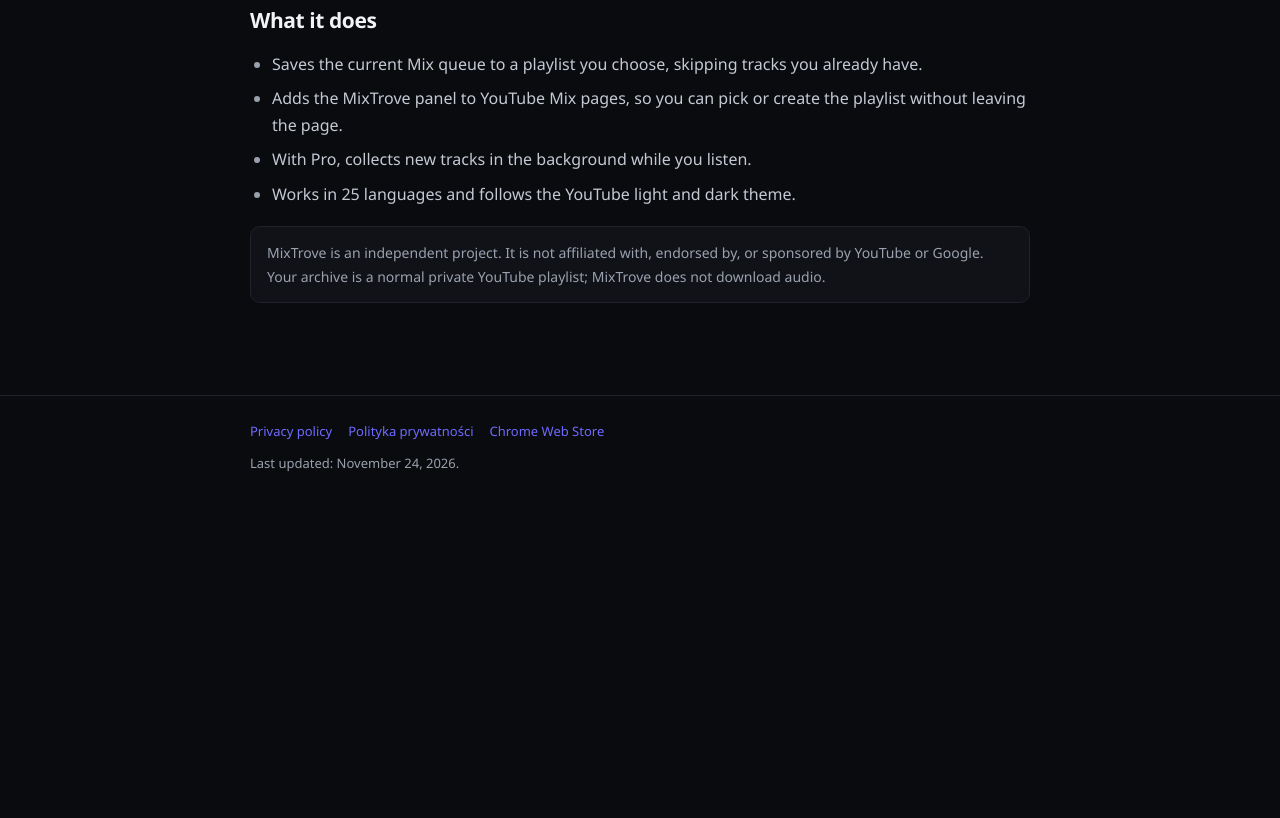
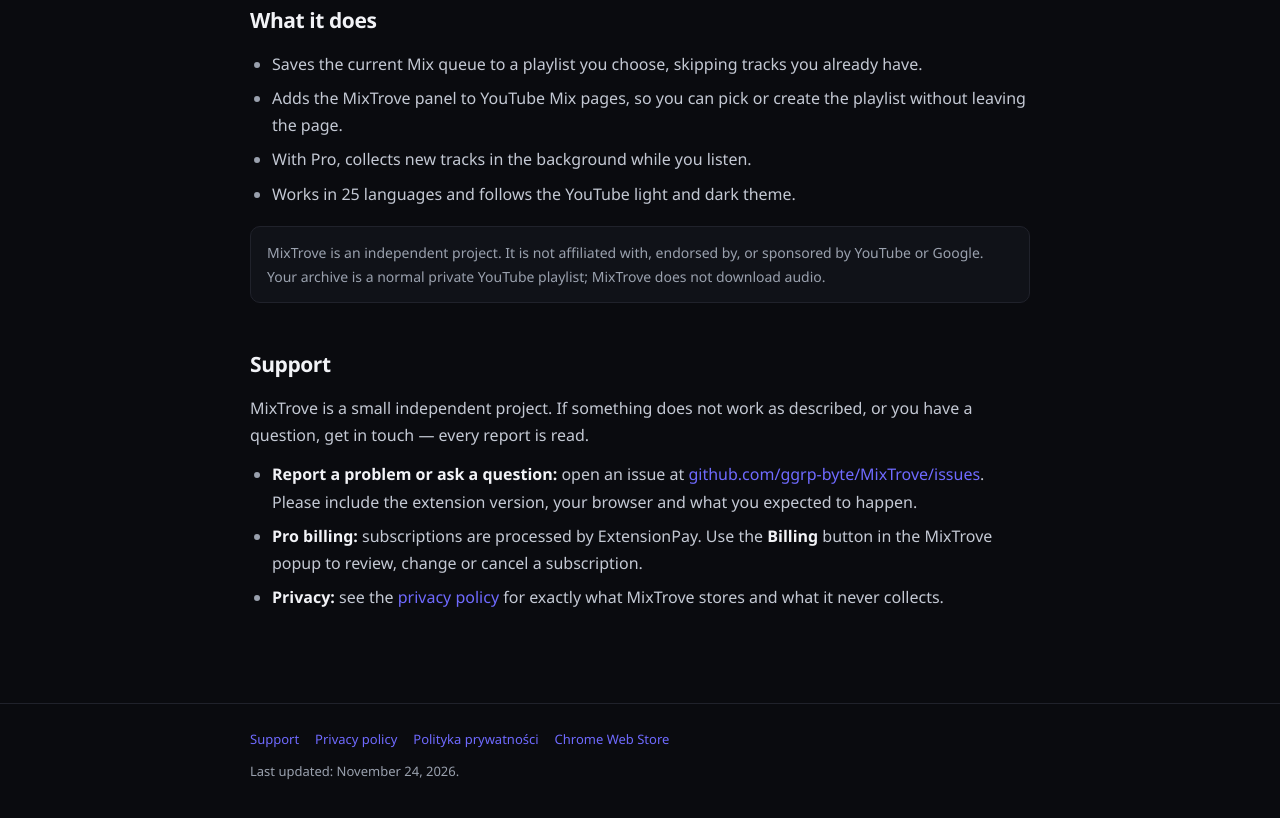
Before and after one commit to ggrp-byte/MixTrove, a plain HTML site: page index.html in a window 1280 px wide. Shown: the part 422-1240 px from the top of the page. Before the commit the page ends 938 px from the top, so only its background shows below. Drawn offline with Linux system fonts and the light colour scheme.

Commit message:
Add support section with #support anchor

```diff
--- a/index.html
+++ b/index.html
@@ -17,6 +17,7 @@
         MixTrove
       </a>
       <nav class="site-nav" aria-label="Site">
+        <a href="#support">Support</a>
         <a href="privacy.html">Privacy</a>
         <a href="privacy-pl.html" lang="pl" hreflang="pl">Polski</a>
         <a href="https://chromewebstore.google.com/detail/amgdkimmkgfmkdnclchmcbdaafkgflih">Chrome Web Store</a>
@@ -44,11 +45,22 @@
       </ul>
       <p class="note">MixTrove is an independent project. It is not affiliated with, endorsed by, or sponsored by YouTube or Google. Your archive is a normal private YouTube playlist; MixTrove does not download audio.</p>
     </section>
+
+    <section id="support">
+      <h2>Support</h2>
+      <p>MixTrove is a small independent project. If something does not work as described, or you have a question, get in touch — every report is read.</p>
+      <ul>
+        <li><strong>Report a problem or ask a question:</strong> open an issue at <a href="https://github.com/ggrp-byte/MixTrove/issues">github.com/ggrp-byte/MixTrove/issues</a>. Please include the extension version, your browser and what you expected to happen.</li>
+        <li><strong>Pro billing:</strong> subscriptions are processed by ExtensionPay. Use the <strong>Billing</strong> button in the MixTrove popup to review, change or cancel a subscription.</li>
+        <li><strong>Privacy:</strong> see the <a href="privacy.html">privacy policy</a> for exactly what MixTrove stores and what it never collects.</li>
+      </ul>
+    </section>
   </main>
 
   <footer>
     <div class="wrap">
       <div class="footer-links">
+        <a href="#support">Support</a>
         <a href="privacy.html">Privacy policy</a>
         <a href="privacy-pl.html" lang="pl">Polityka prywatności</a>
         <a href="https://chromewebstore.google.com/detail/amgdkimmkgfmkdnclchmcbdaafkgflih">Chrome Web Store</a>
```
